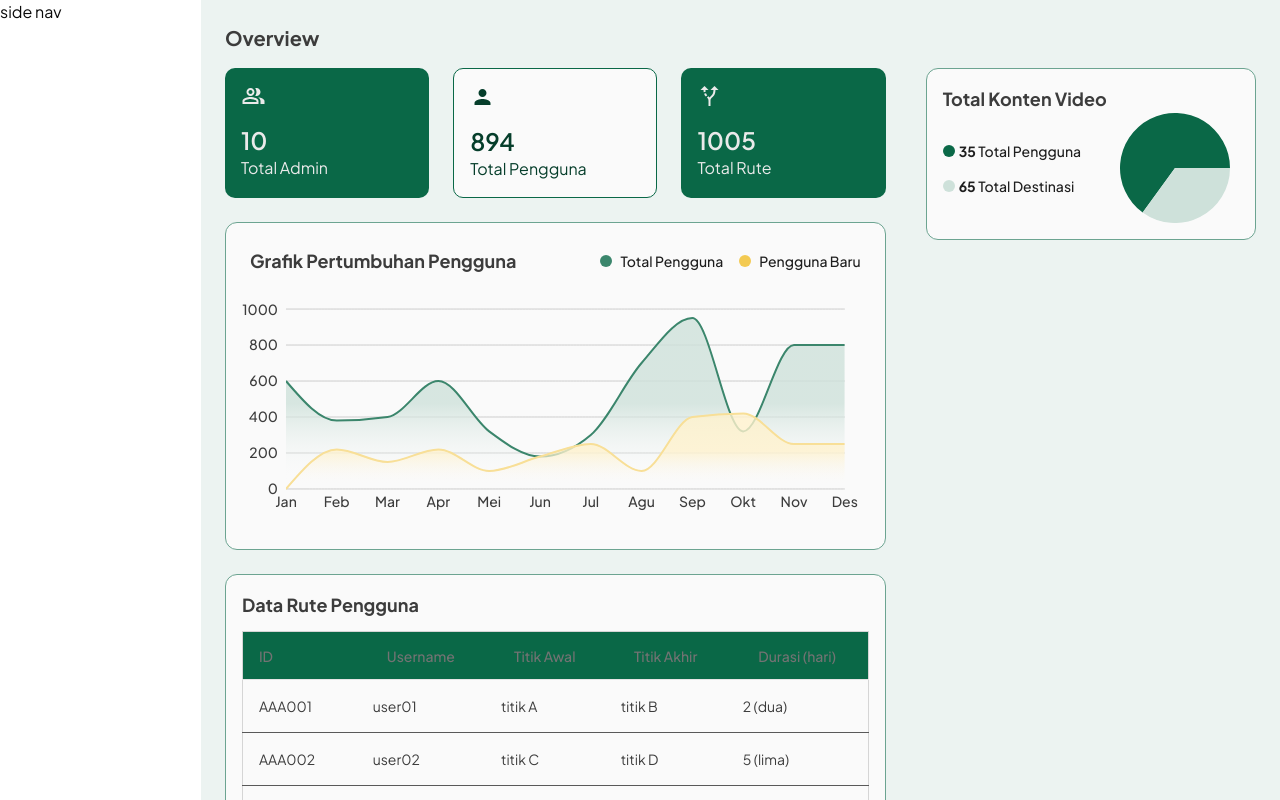
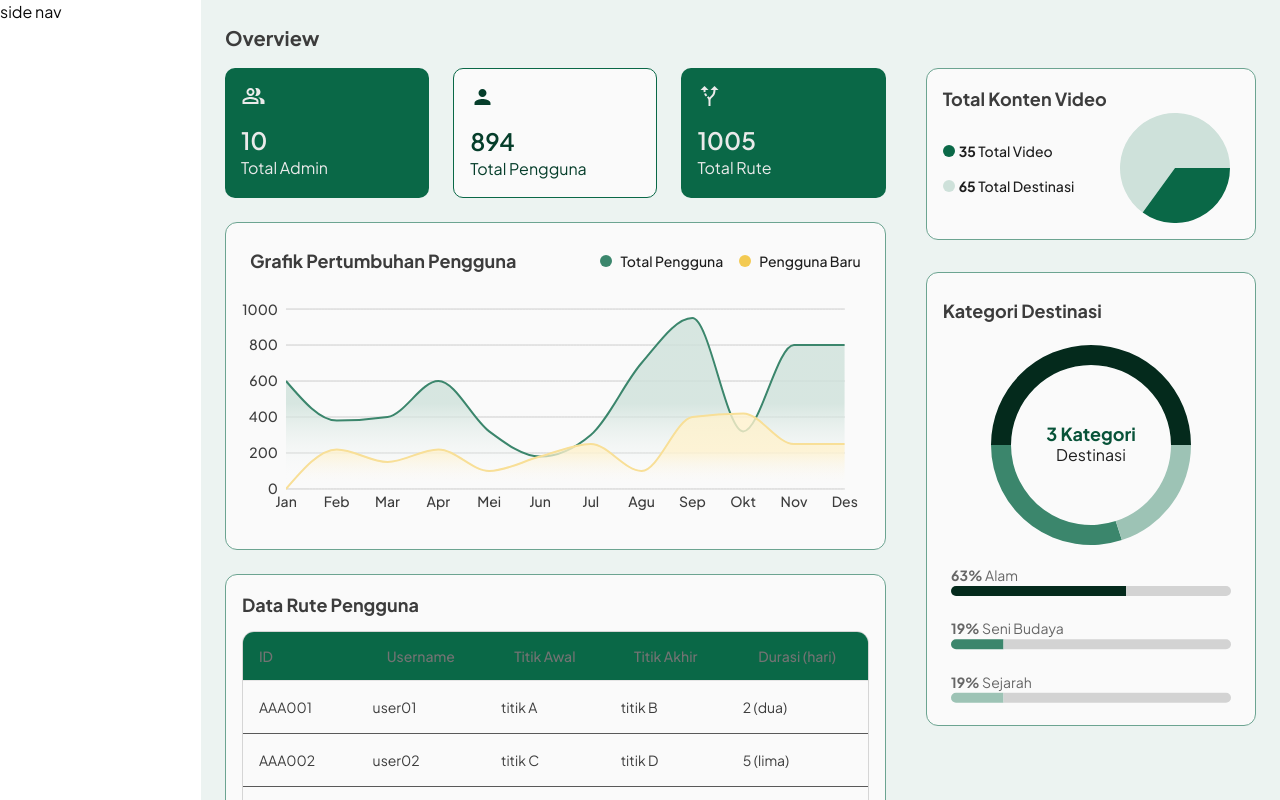
Before and after one commit to Lviathannn/capstone, a React (Vite) app: page /dashboard in a window 1280 px wide. Shown: the top 800 px of the page. Built offline with nearby package versions, Linux system fonts and the light colour scheme.

Commit message:
feat:add destinasi chart

```diff
--- a/src/components/AreaChart/index.jsx
+++ b/src/components/AreaChart/index.jsx
@@ -75,7 +75,7 @@ const data = [
   },
 ];
 
-export default function AreaChartComponents({ width, height }) {
+export default function AreaChartComponent({ width, height }) {
   const error = console.error;
   console.error = (...args) => {
     if (/defaultProps/.test(args[0])) return;
--- /dev/null
+++ b/src/components/BarChart/index.jsx
@@ -0,0 +1,85 @@
+import React from "react";
+import tailwindConfig from "../../../tailwind.config.js";
+import {
+  BarChart,
+  XAxis,
+  YAxis,
+  Bar,
+  LabelList,
+  ResponsiveContainer,
+  Cell,
+} from "recharts";
+
+const data = [
+  { name: "Alam", value: 100 },
+  { name: "Seni Budaya", value: 30 },
+  { name: "Sejarah", value: 30 },
+];
+
+const colors = tailwindConfig.theme.extend.colors;
+const COLORS = {
+  Alam: colors.primary[800],
+  "Seni Budaya": colors.primary[400],
+  Sejarah: colors.primary[200],
+};
+
+const HorizontalBarChart = ({ width, height }) => {
+  const totalValue = data.reduce((acc, { value }) => acc + value, 0);
+  const dataWithPercentage = data.map(({ name, value }) => ({
+    name,
+    value,
+    percentage:
+      totalValue === 0 ? 0 : ((value / totalValue) * 100).toFixed(0) + "%",
+    remainder: totalValue - value,
+  }));
+
+  const BarChartLabel = ({ y, value, name }) => (
+    <text y={y - 5} fill="#666" textAnchor="start" fontSize={14}>
+      <tspan fontWeight="bold">{value}</tspan>
+      <tspan>{` ${name}`}</tspan>
+    </text>
+  );
+
+  return (
+    <ResponsiveContainer width={width} height={height}>
+      <BarChart
+        data={dataWithPercentage}
+        layout="vertical"
+        margin={{ top: 0, right: 0, left: 0, bottom: 0 }}
+      >
+        <XAxis type="number" axisLine={false} hide />
+        <YAxis type="category" axisLine={false} hide />
+        <Bar
+          dataKey="value"
+          fill={(data) => COLORS[data.name]}
+          barSize={10}
+          stackId="a"
+          radius={[5, 0, 0, 5]}
+        >
+          {data.map((entry, index) => (
+            <Cell
+              key={`cell-${index}`}
+              fill={COLORS[entry.name]}
+              className="outline-none"
+            />
+          ))}
+          <LabelList
+            dataKey="percentage"
+            position="top"
+            fill="#262626"
+            content={(props) => <BarChartLabel {...props} />}
+          />
+        </Bar>
+        <Bar
+          dataKey="remainder"
+          fill="#D3D3D3"
+          barSize={10}
+          stackId="a"
+          radius={[0, 5, 5, 0]}
+        />
+      </BarChart>
+    </ResponsiveContainer>
+  );
+};
+
+export default HorizontalBarChart;
--- /dev/null
+++ b/src/components/DonutChart/index.jsx
@@ -0,0 +1,54 @@
+import React from "react";
+import { PieChart, Pie, Tooltip, ResponsiveContainer, Label, Cell } from "recharts";
+import tailwindConfig from "../../../tailwind.config.js";
+
+const data = [
+  { name: "Alam", value: 50 },
+  { name: "Seni Budaya", value: 30 },
+  { name: "Sejarah", value: 20 },
+];
+
+const colors = tailwindConfig.theme.extend.colors;
+const COLORS = {
+  Alam: colors.primary[800],
+  "Seni Budaya": colors.primary[400],
+  Sejarah: colors.primary[200],
+};
+
+export default function DonutChartComponent({ width, height }) {
+  return (
+    <ResponsiveContainer width={width} height={height}>
+      <PieChart>
+        <Tooltip />
+        <Pie
+          data={data}
+          dataKey="value"
+          outerRadius={100}
+          innerRadius={80}
+          cx="50%"
+          cy="50%"
+          stroke="none"
+        >
+          {data.map((entry, index) => (
+            <Cell key={`cell-${index}`} fill={COLORS[entry.name]} />
+          ))}
+          <Label
+            value="3 Kategori"
+            position="center"
+            fontSize="18"
+            fontWeight="bold"
+            dy={-10}
+            fill={colors.primary[600]}
+          />
+          <Label
+            value="Destinasi"
+            position="center"
+            fontSize="16"
+            dy={10}
+            fill={colors.neutral[900]}
+          />
+        </Pie>
+      </PieChart>
+    </ResponsiveContainer>
+  );
+}
--- a/src/components/PieChart/index.jsx
+++ b/src/components/PieChart/index.jsx
@@ -1,19 +1,19 @@
 import { PieChart, Pie, Tooltip, Cell } from "recharts";
+import tailwindConfig from "../../../tailwind.config.js";
 
 const data01 = [
   { name: "Destinasi", value: 65 },
   { name: "Video", value: 35 },
 ];
 
-import tailwindConfig from "../../../tailwind.config.js";
 const colors = tailwindConfig.theme.extend.colors;
 
 const COLORS = {
-  Destinasi: colors.primary[500], // Example color for Destinasi
-  Video: colors.primary[100], // Example color for Video
+  Destinasi: colors.primary[100],
+  Video: colors.primary[500],
 };
 
-export default function PieChartComponents({ width, height }) {
+export default function PieChartComponent({ width, height }) {
   return (
     <PieChart width={width} height={height}>
       <Pie
--- a/src/pages/Dashboard/index.jsx
+++ b/src/pages/Dashboard/index.jsx
@@ -1,4 +1,3 @@
-import AreaChartComponents from "@/components/AreaChart";
 import { PeopleAltIcon, PersonIcon, AltRouteIcon } from "@/assets/icons";
 import {
   Table,
@@ -10,7 +9,10 @@ import {
   TableHeader,
   TableRow,
 } from "@/components/ui/table";
-import PieChartComponents from "@/components/PieChart";
+import PieChartComponent from "@/components/PieChart";
+import AreaChartComponent from "@/components/AreaChart";
+import DonutChartComponent from "@/components/DonutChart";
+import HorizontalBarChart from "@/components/BarChart";
 
 export default function DashboardPage() {
   const rutes = [
@@ -101,20 +103,23 @@ export default function DashboardPage() {
                   </div>
                 </div>
               </div>
-              <AreaChartComponents width="100%" height={250} />
+              <AreaChartComponent width="100%" height={250} />
             </div>
             <div className="flex flex-col gap-3 rounded-xl border border-primary-300 bg-neutral-50 p-4">
               <h1 className="text-lg font-bold text-neutral-800">
                 Data Rute Pengguna
               </h1>
-              <Table className="border border-neutral-200">
-                <TableHeader className="!rounded-[12px] bg-primary-500 text-sm font-semibold text-neutral-50">
+              <div className="rounded-xl border border-neutral-200 overflow-hidden">
+                <Table>
+                  <TableHeader className="bg-primary-500 text-sm font-semibold text-neutral-50">
                     <TableRow>
                       <TableHead>ID</TableHead>
                       <TableHead className="text-center">Username</TableHead>
                       <TableHead className="text-center">Titik Awal</TableHead>
                       <TableHead className="text-center">Titik Akhir</TableHead>
-                    <TableHead className="text-center">Durasi (hari)</TableHead>
+                      <TableHead className="text-center">
+                        Durasi (hari)
+                      </TableHead>
                     </TableRow>
                   </TableHeader>
                   <TableBody>
@@ -134,7 +139,8 @@ export default function DashboardPage() {
                 </Table>
               </div>
             </div>
-          <div className="w-2/6">
+          </div>
+          <div className="flex w-2/6 flex-col gap-8">
             <div className="flex flex-col rounded-xl border border-primary-300 bg-neutral-50 p-4">
               <h1 className="text-lg font-bold text-neutral-800">
                 Total Konten Video
@@ -145,7 +151,7 @@ export default function DashboardPage() {
                     <span className="h-3 w-3 rounded-full bg-primary-500" />
                     <p className=" text-sm font-medium text-neutral-900">
                       <span className="font-bold">35 </span>
-                      Total Pengguna
+                      Total Video
                     </p>
                   </div>
                   <div className="flex items-center gap-1">
@@ -157,8 +163,17 @@ export default function DashboardPage() {
                   </div>
                 </div>
                 <div className="w-2/5">
-                  <PieChartComponents width={160} height={110} />
+                  <PieChartComponent width={150} height={110} />
                 </div>
+              </div>
+            </div>
+            <div className="flex flex-col rounded-xl border border-primary-300 bg-neutral-50 px-4 pt-6 gap-4">
+              <h1 className="text-neutral-800 text-lg font-bold">Kategori Destinasi</h1>
+              <div className="h-52 w-full">
+                <DonutChartComponent width="100%" height="100%" />
+              </div>
+              <div className="h-40 w-full px-2">
+                <HorizontalBarChart width="100%" height="100%" />
               </div>
             </div>
           </div>
```
Lines whose indentation alone changed are shown as unchanged.
